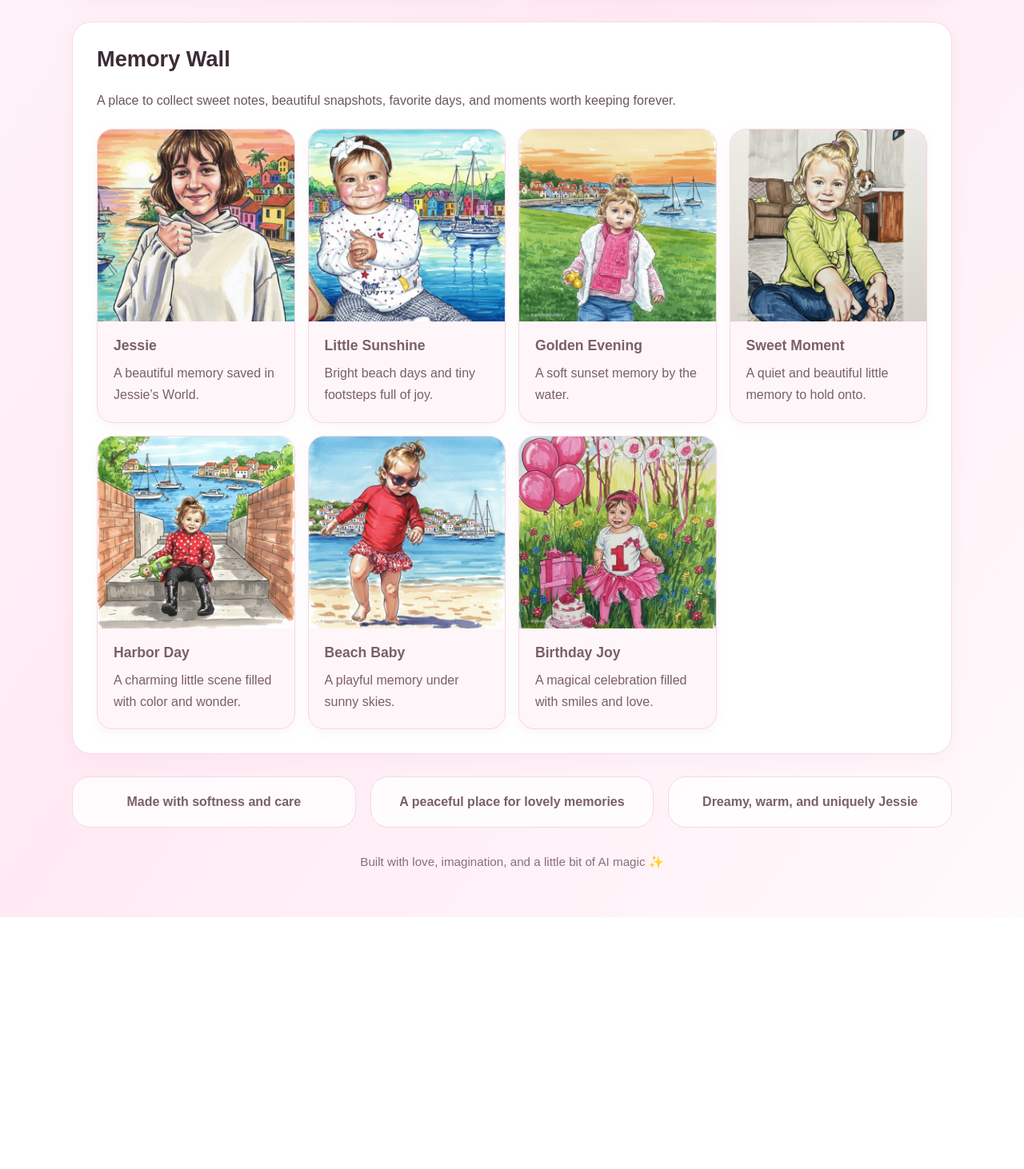
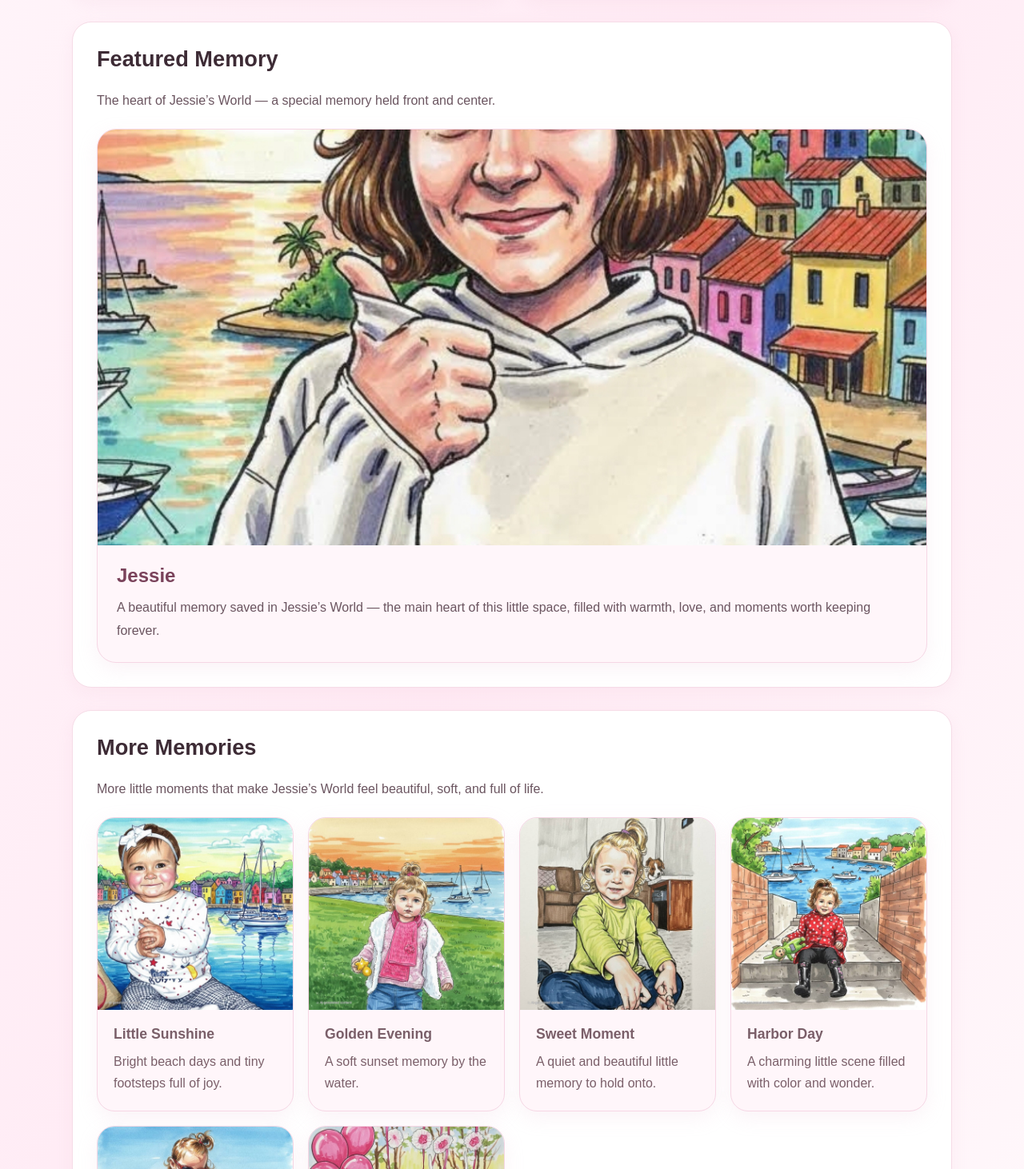
Before and after one commit to DanceOnVibes/Jessie-ai, a Next.js app: page / in a window 1280 px wide. Shown: the part 688-2150 px from the top of the page at 80% size. Before the commit the page ends 1835 px from the top, so only its background shows below. Built offline with nearby package versions, Linux system fonts and the light colour scheme.

Commit message:
Make Jessie the featured main image

```diff
--- a/app/page.tsx
+++ b/app/page.tsx
@@ -1,10 +1,5 @@
 export default function Home() {
   const memoryCards = [
-    {
-      title: "Jessie",
-      text: "A beautiful memory saved in Jessie’s World.",
-      image: "/jessie.jpg",
-    },
     {
       title: "Little Sunshine",
       text: "Bright beach days and tiny footsteps full of joy.",
@@ -201,17 +196,64 @@ export default function Home() {
             boxShadow: "0 6px 20px rgba(230, 186, 205, 0.14)",
           }}
         >
-          <h2 style={{ marginTop: 0, fontSize: "1.7rem" }}>Memory Wall</h2>
+          <h2 style={{ marginTop: 0, fontSize: "1.7rem" }}>Featured Memory</h2>
           <p style={{ color: "#6b5560", lineHeight: 1.8 }}>
-            A place to collect sweet notes, beautiful snapshots, favorite days,
-            and moments worth keeping forever.
+            The heart of Jessie’s World — a special memory held front and center.
+          </p>
+
+          <div
+            style={{
+              marginTop: "20px",
+              background: "#fff6fa",
+              border: "1px solid #f6d7e5",
+              borderRadius: "24px",
+              overflow: "hidden",
+              boxShadow: "0 8px 24px rgba(235, 188, 208, 0.18)",
+            }}
+          >
+            <img
+              src="/jessie.jpg"
+              alt="Jessie"
+              style={{
+                width: "100%",
+                maxHeight: "520px",
+                objectFit: "cover",
+                display: "block",
+              }}
+            />
+
+            <div style={{ padding: "24px" }}>
+              <h3 style={{ margin: "0 0 12px", fontSize: "1.5rem", color: "#7a435b" }}>
+                Jessie
+              </h3>
+              <p style={{ margin: 0, lineHeight: 1.8, color: "#6b5560" }}>
+                A beautiful memory saved in Jessie’s World — the main heart of this
+                little space, filled with warmth, love, and moments worth keeping forever.
+              </p>
+            </div>
+          </div>
+        </section>
+
+        <section
+          style={{
+            marginTop: "28px",
+            background: "white",
+            borderRadius: "24px",
+            padding: "30px",
+            border: "1px solid #f6dce7",
+            boxShadow: "0 6px 20px rgba(230, 186, 205, 0.14)",
+          }}
+        >
+          <h2 style={{ marginTop: 0, fontSize: "1.7rem" }}>More Memories</h2>
+          <p style={{ color: "#6b5560", lineHeight: 1.8 }}>
+            More little moments that make Jessie’s World feel beautiful, soft, and full of life.
           </p>
 
           <div
             style={{
               display: "grid",
               gridTemplateColumns: "repeat(auto-fit, minmax(220px, 1fr))",
-              gap: "16px",
+              gap: "18px",
               marginTop: "20px",
             }}
           >
@@ -221,10 +263,10 @@ export default function Home() {
                 style={{
                   background: "#fff6fa",
                   border: "1px solid #f6d7e5",
-                  borderRadius: "20px",
+                  borderRadius: "22px",
                   overflow: "hidden",
                   color: "#7a5f69",
-                  boxShadow: "0 4px 14px rgba(235, 188, 208, 0.16)",
+                  boxShadow: "0 8px 24px rgba(235, 188, 208, 0.18)",
                 }}
               >
                 <img
```
